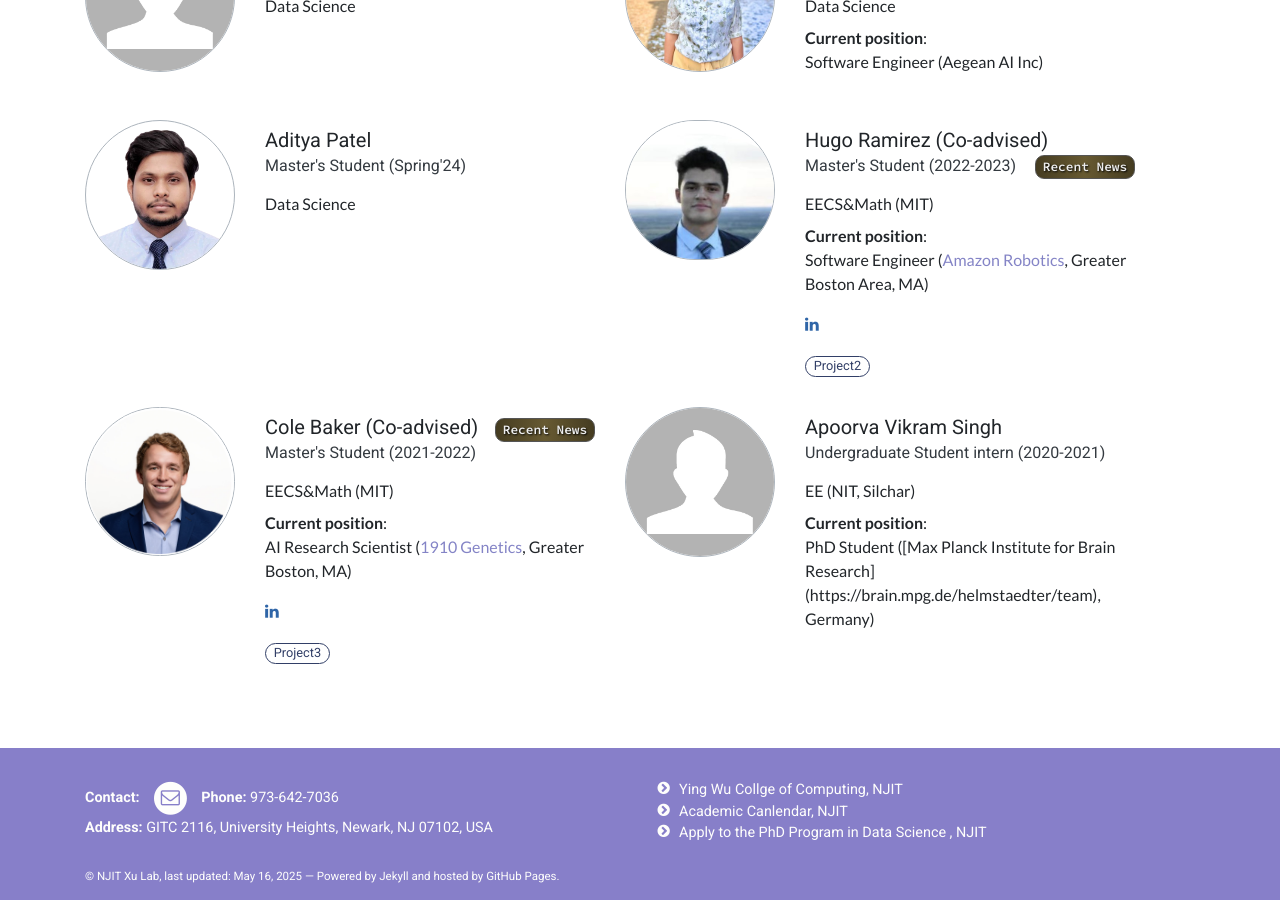
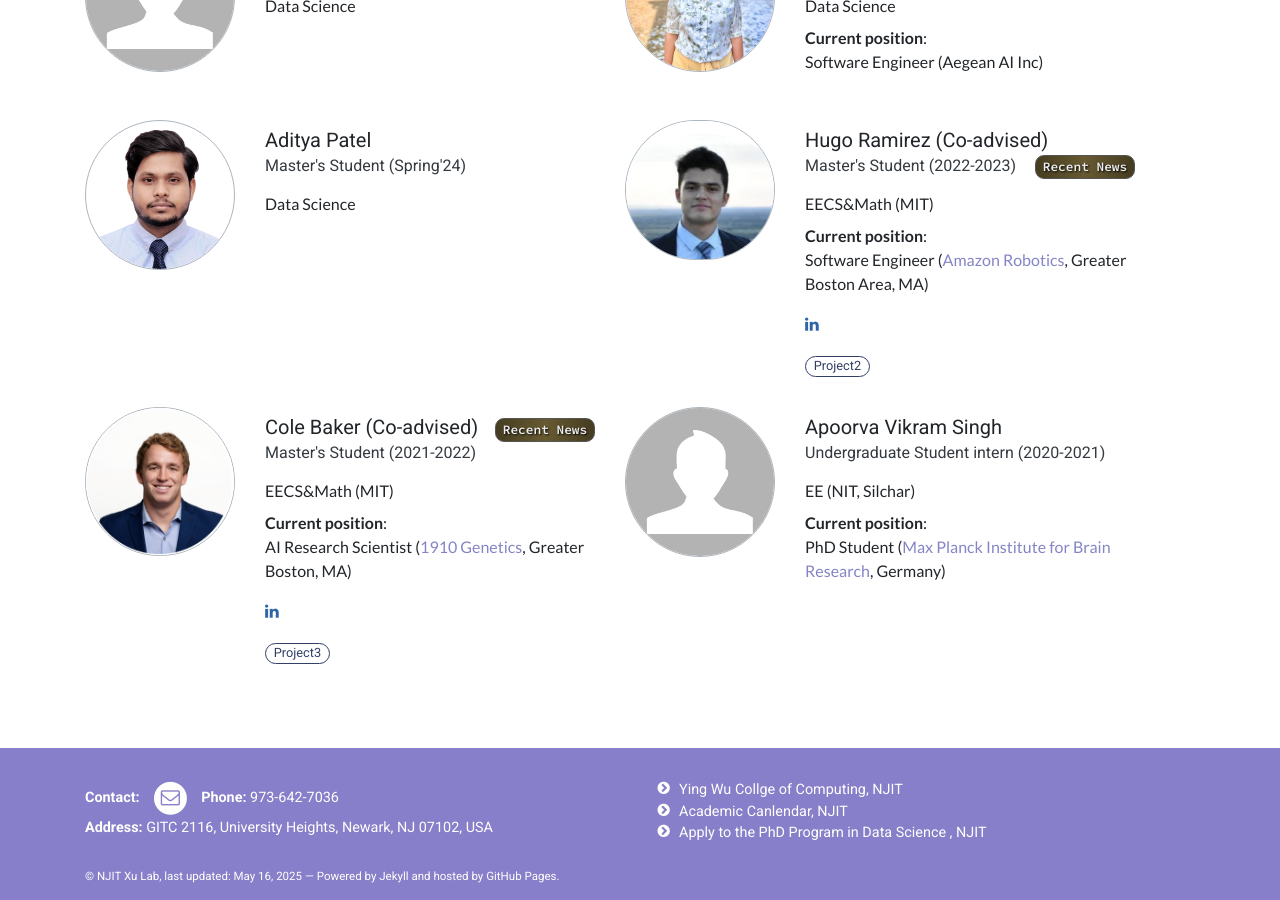
Before and after one commit to GraceXu182/gracexu182.github.io, a Jekyll site: the page built from pages/people.md, in a window 1280 px wide and 900 px high, scrolled down 1738 px. Built offline with Jekyll 4.4.1, drawn with Linux system fonts in a browser that asks for light colours.

Commit message:
update people.yml

```diff
--- a/_data/people.yml
+++ b/_data/people.yml
@@ -279,7 +279,7 @@
   linkedin: null
   description: #Hyperbolic graph embedding of magnetoencephalography brain networks to study brain alterations in patients with subjective cognitive decline
   status: past
-  current_position: PhD Student ([Max Planck Institute for Brain Research] (https://brain.mpg.de/helmstaedter/team), Germany)
+  current_position: PhD Student ([Max Planck Institute for Brain Research](https://brain.mpg.de/helmstaedter/team), Germany)
   badges:
     # - project=project3
     # - publication=
--- a/content/_courses/DS683-GNNs.html
+++ b/content/_courses/DS683-GNNs.html
@@ -1,7 +1,7 @@
 ---
 title: DS683 - Graph Neural Networks (FALL · 2025)
 subtitle: null
-description: Graph machine learning course
+description: graph machine learning course
 order: 1
 active: true
 card_image: "assets/images/dynamicgraph.jpg"
```
